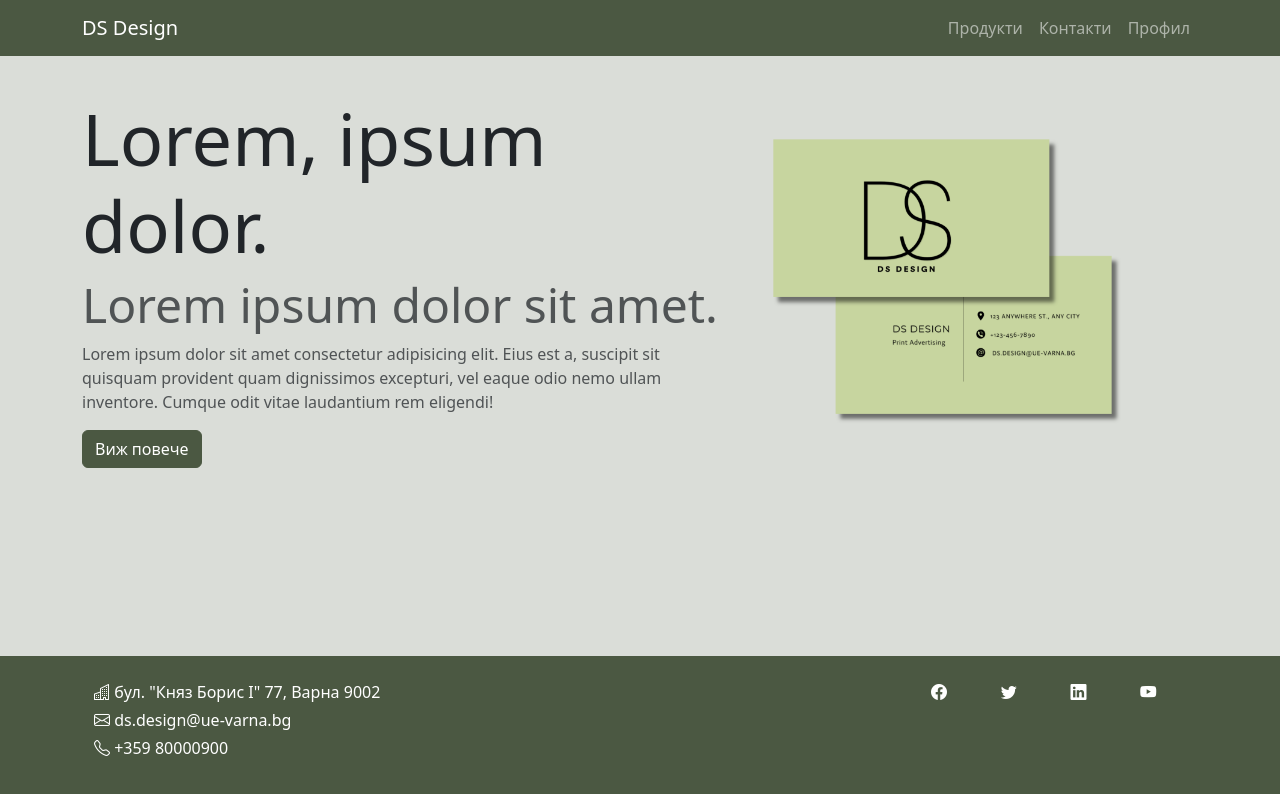
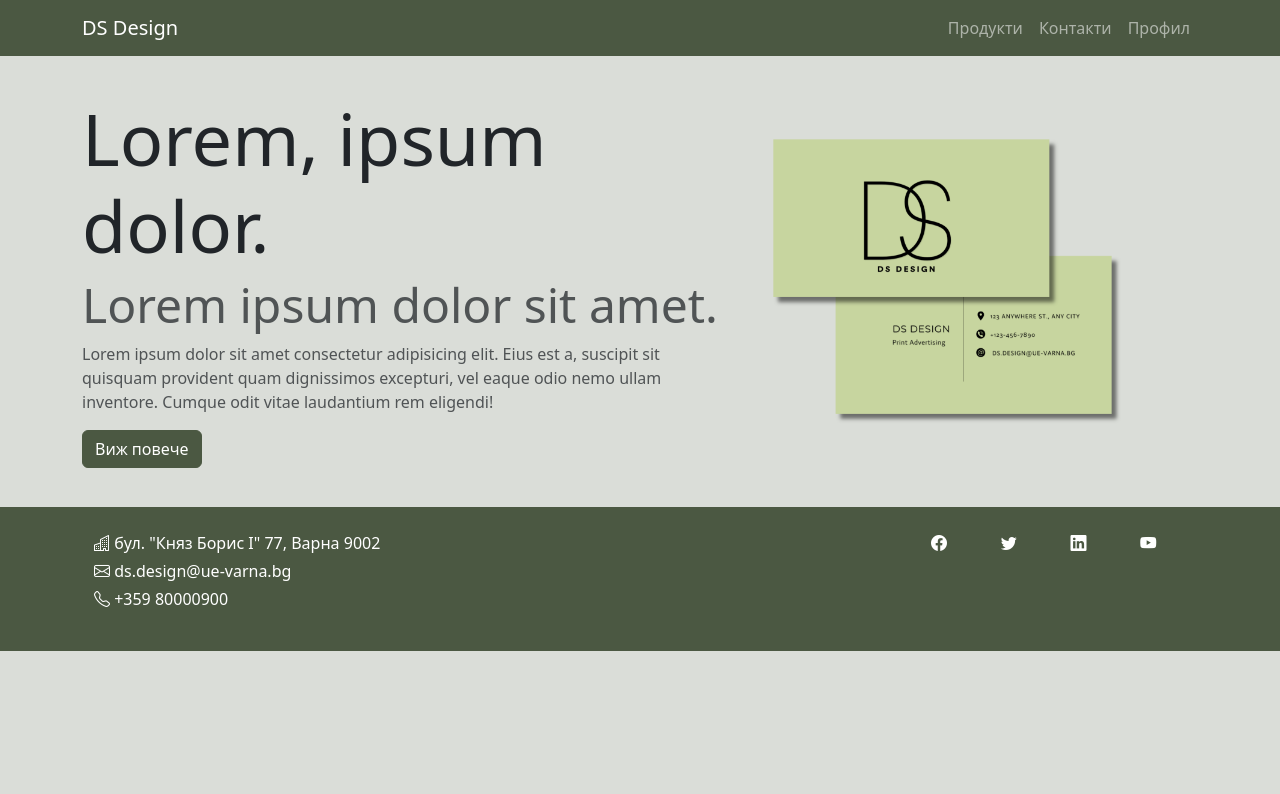
Before and after one commit to silvyraicheva/Print-Advertising-Project, a website: page pages/index.html in a window 1280 px wide. Drawn offline with nearby package versions, Linux system fonts and the light colour scheme.

Commit message:
Minor changes
footer bug fixed

```diff
--- a/pages/index.html
+++ b/pages/index.html
@@ -73,6 +73,7 @@
                             ullam inventore. Cumque odit vitae laudantium rem
                             eligendi!
                         </p>
+                        <!-- линк към страница Продукти -->
                         <a href="#products" class="btn btn-primary"
                             >Виж повече</a
                         >
@@ -115,9 +116,7 @@
 
         <!-- MAIN SECTION -->
         <!-- FOOTER -->
-        <footer
-            class="text-white text-center text-md-start bg-primary fixed-bottom"
-        >
+        <footer class="text-white text-center text-md-start bg-primary">
             <div class="footer container-md p-4">
                 <div class="row">
                     <!-- contact info -->
```
